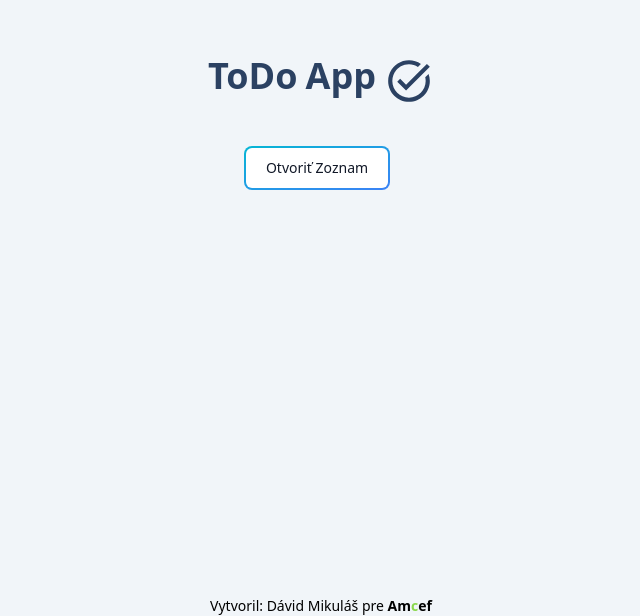
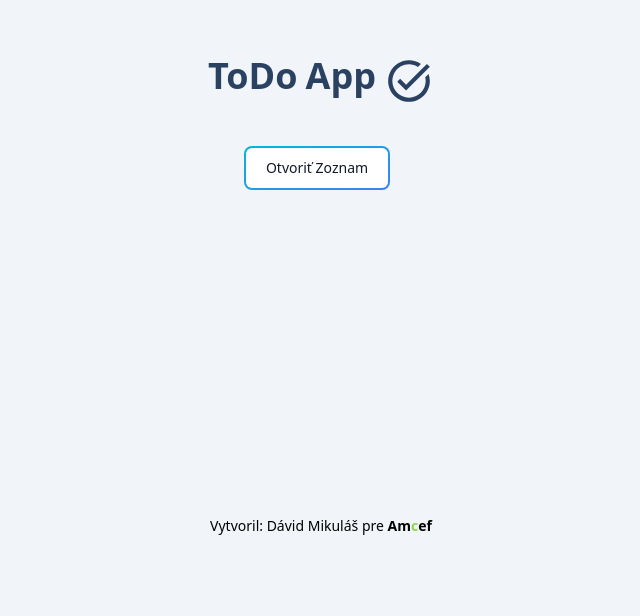
Before and after one commit to dejvidEm/ToDoApp, a Next.js app: page / in a window 1280 px wide. Shown: the part 184-800 px from the top of the page, without its empty margins (319-959 px from the left). Built offline with nearby package versions, Linux system fonts and the light colour scheme.

Commit message:
final update, kontrola

```diff
--- a/src/pages/index.tsx
+++ b/src/pages/index.tsx
@@ -12,7 +12,7 @@ export default function DomovskaObrazovka() {
       </span>
       </button></Link>
       </div>
-      <p className='text-sm'>Vytvoril: Dávid Mikuláš pre <strong className='font-bold'>Am<span className="font-bold text-[#8bd84f]">c</span>ef</strong></p>
+      <p className='text-sm pb-20'>Vytvoril: Dávid Mikuláš pre <strong className='font-bold'>Am<span className="font-bold text-[#8bd84f]">c</span>ef</strong></p>
     </main>
   )
 }
```
